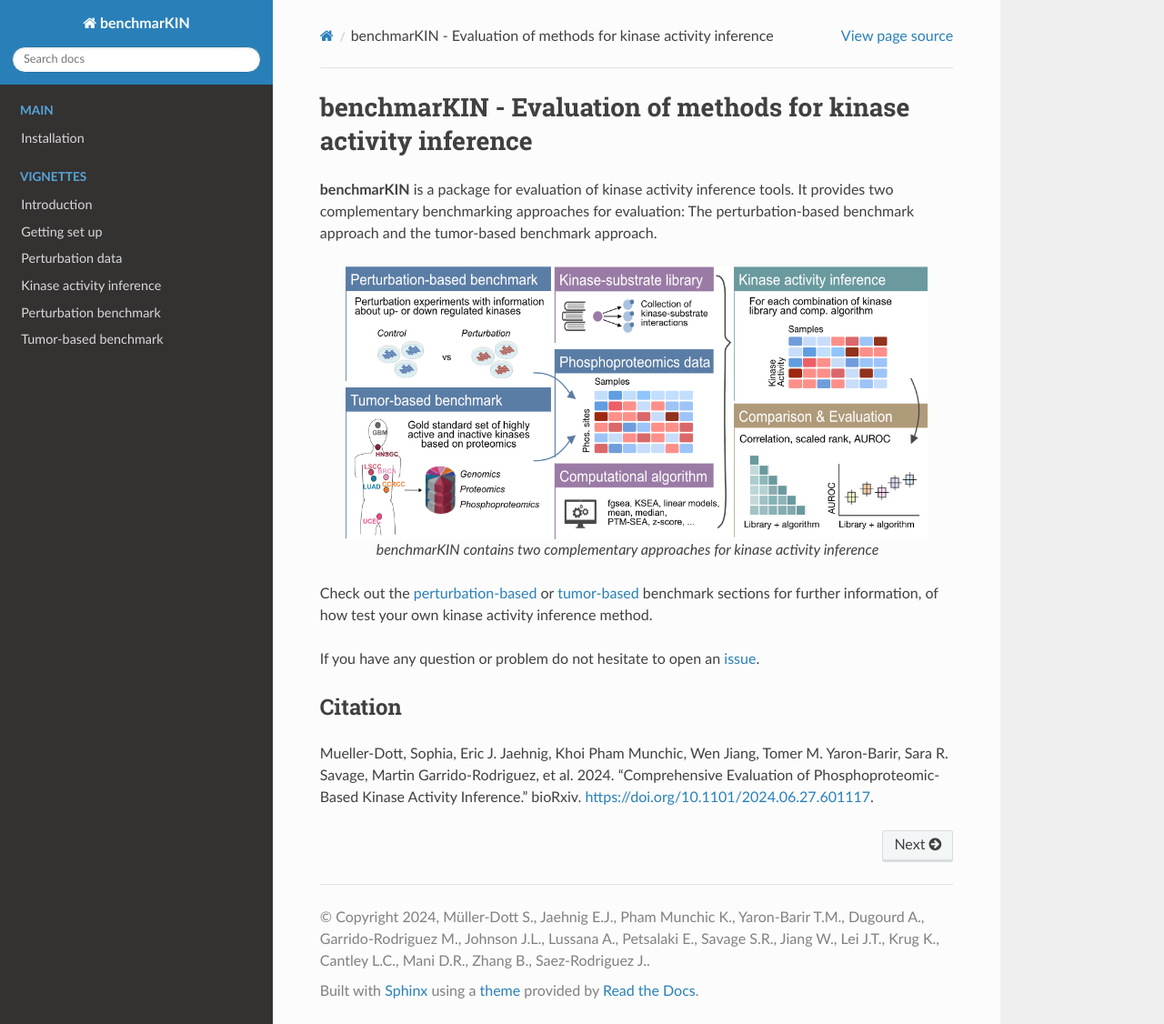
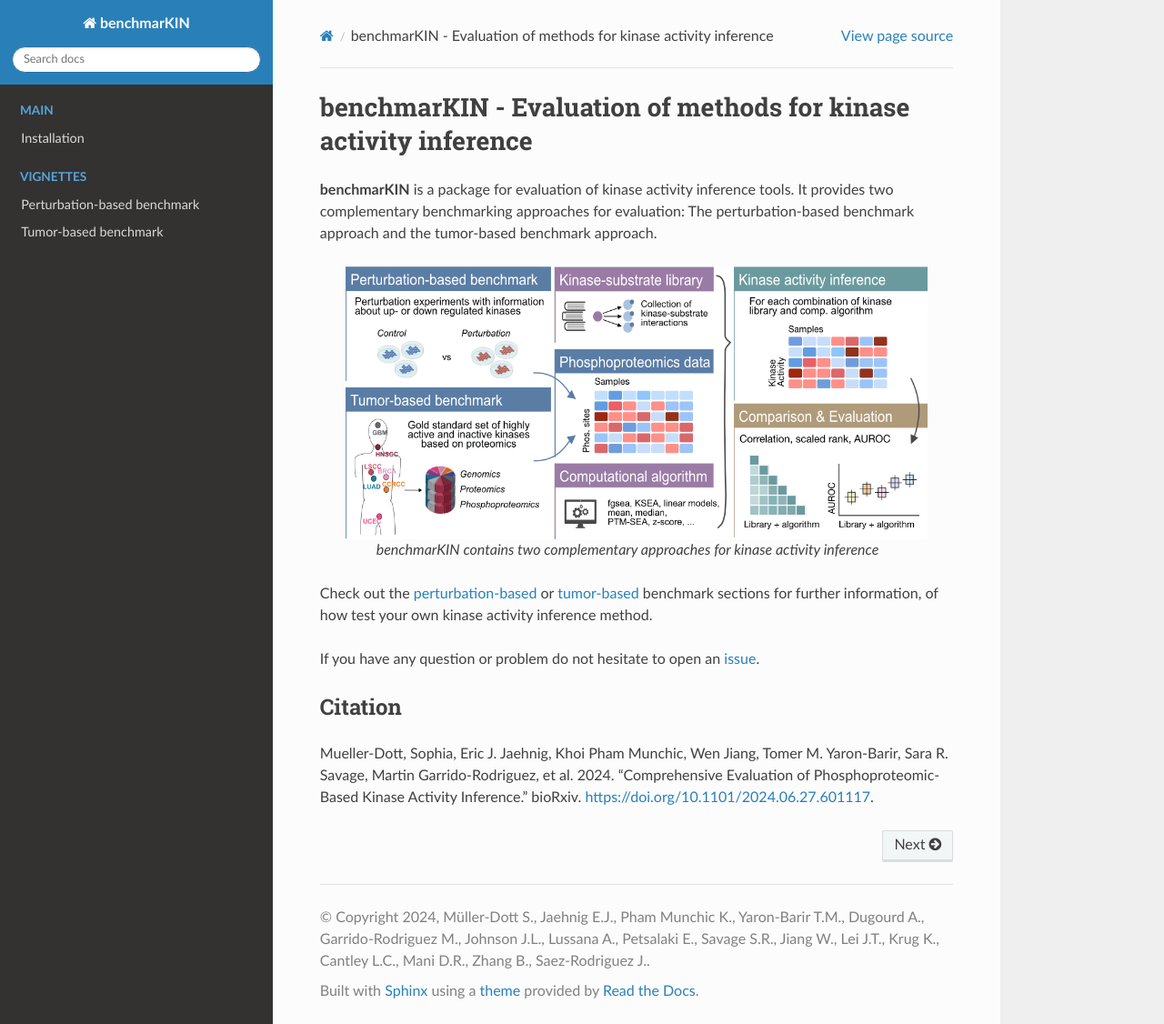
Before and after one commit to saezlab/benchmarKIN, a Sphinx documentation site: the page built from docs/source/index.rst, in a window 1280 px wide and 1126 px high. Shown: the whole window at 91% size. Built offline with Sphinx 7.4.7 and the Read the Docs theme 3.1.0, drawn with Linux system fonts in a browser that asks for light colours.

Commit message:
update headings

```diff
--- a/docs/source/notebooks/perturbBench.md
+++ b/docs/source/notebooks/perturbBench.md
@@ -1,4 +1,6 @@
-# Introduction
+# Perturbation-based benchmark
+
+## Introduction
 
 This benchmark is based on experiments where specific kinases are
 expected to have an increased or decreased activity after being
@@ -11,7 +13,7 @@
 The methods are then evaluated based on whether they are able to
 recapitulate the peturbed kinases based on their inferred activities.
 
-# Getting set up
+## Getting set up
 
 We first load the required packages to run the benchmark.
 
@@ -40,7 +42,7 @@
     # use_python("path-to-python", required = TRUE)  #you can find the correct path by activating your environment and typing "which python" into the terminal
     # py_install("git+https://github.com/saezlab/decoupler-py.git", pip = TRUE, envname = "path-to-environment")
 
-# Perturbation data
+## Perturbation data
 
 The perturbation data can be extracted using the load\_perturbData()
 function. This data frame contains the logFC for the perturbation
@@ -77,7 +79,7 @@
     #> 5 21659604   MTOR   -1      <NA> <NA>
     #> 6 21659604   MTOR   -1      <NA> <NA>
 
-# Kinase activity inference
+## Kinase activity inference
 
 This data can be used to test any method for kinase activity inference.
 
@@ -121,7 +123,7 @@
     #> 5 PRKCD   BCL2_S70|BCL2|S70           1
     #> 6 PRKCD   HNRNPK_S302|HNRNPK|S302     1
 
-## Activity inference using the z-score
+### Activity inference using the z-score
 
 The z-score calculates a score for each kinase by aggregating the change
 in abundance of the direct targets in relation to changes in the
@@ -137,9 +139,9 @@
     #> LATS1   -1.6980139 -2.0950547 -0.86222145  0.3599908         NA
     #> CDK7    -0.1311981 -0.7091949 -0.99505999 -2.2514506  0.3927329
 
-# Perturbation benchmark
+## Evaluation
 
-## Area under the receiver operator curve
+### Area under the receiver operator curve
 
 The inferred kinase activities can now be evaluated using the
 run\_perturbBench() function. Hereby, it is important to note that the
@@ -159,7 +161,7 @@
 
 ![](perturbBench_files/figure-markdown_strict/plot-1.png)
 
-## Scaled rank
+### Scaled rank
 
 Additionally we can calculate the rank and scaled rank of the perturbed
 kinase(s) in their respective experiments. A lower rank/scaled rank
@@ -169,7 +171,7 @@
     median(rank$scaled_rank)
     #> [1] 0.1213235
 
-## <Phit@k>
+### Phit
 
 We can also calculate how often the perturbed kinase(s) ranked in the
 top k kinase in their respective experiments based on their activities.
```
